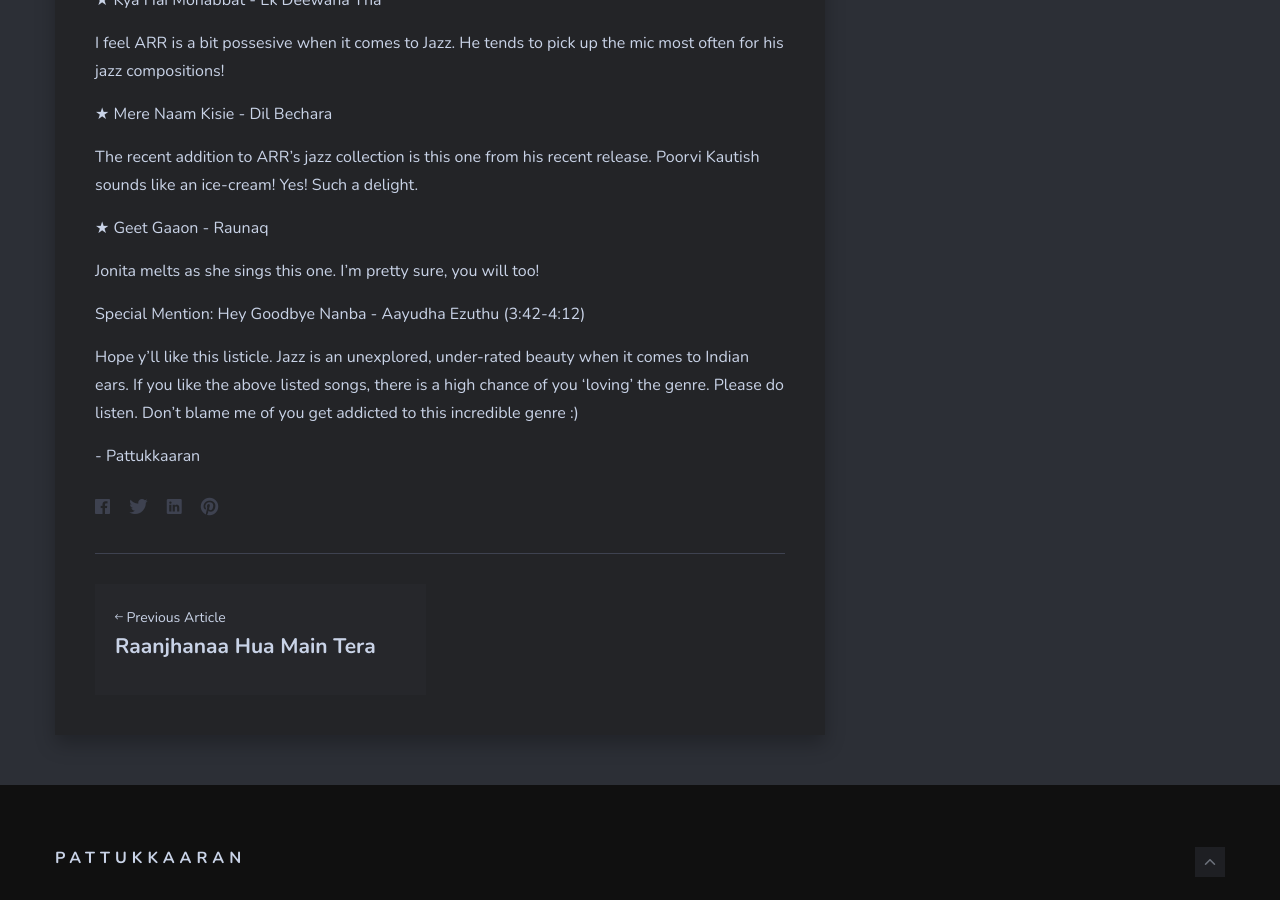
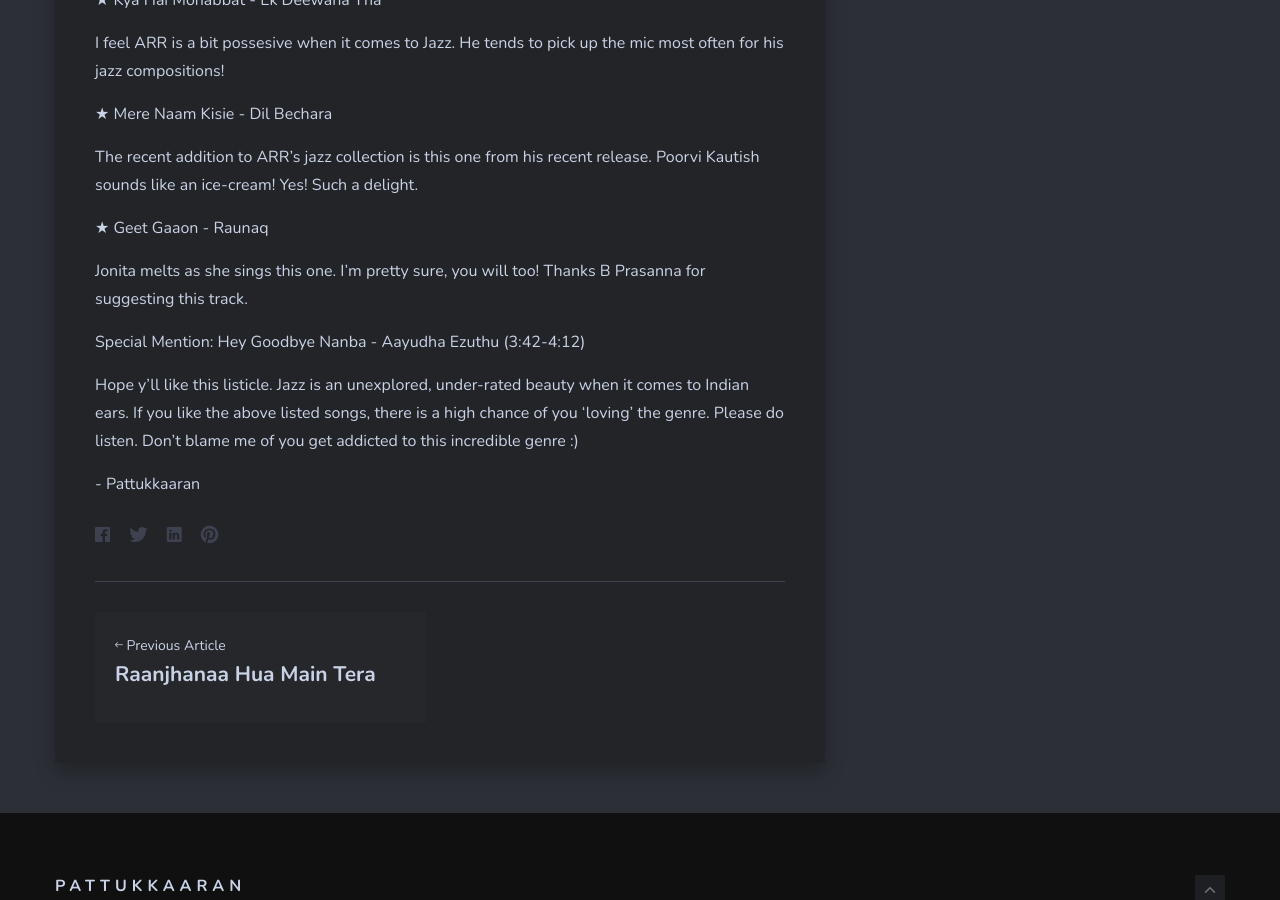
Before and after one commit to pattukkaaran/Cassette, a Jekyll site: the page built from _posts/2020-09-19-a-r-rahman-jazz.md, in a window 1280 px wide and 900 px high, scrolled down 3270 px. Built offline with Jekyll 4.4.1, drawn with Linux system fonts in a browser that asks for light colours; comment, search, counter and statistics services are not loaded.

Commit message:
Update from Forestry.io sudhirviyasd@gmail.com updated _posts/2020-09-19-a-r-rahman-jazz.md

```diff
--- a/_posts/2020-09-19-a-r-rahman-jazz.md
+++ b/_posts/2020-09-19-a-r-rahman-jazz.md
@@ -54,7 +54,7 @@
 
 ★ Geet Gaaon - Raunaq
 
-Jonita melts as she sings this one. I'm pretty sure, you will too!
+Jonita melts as she sings this one. I'm pretty sure, you will too! Thanks B Prasanna for suggesting this track.
 
 Special Mention: Hey Goodbye Nanba - Aayudha Ezuthu (3:42-4:12)
 
```
